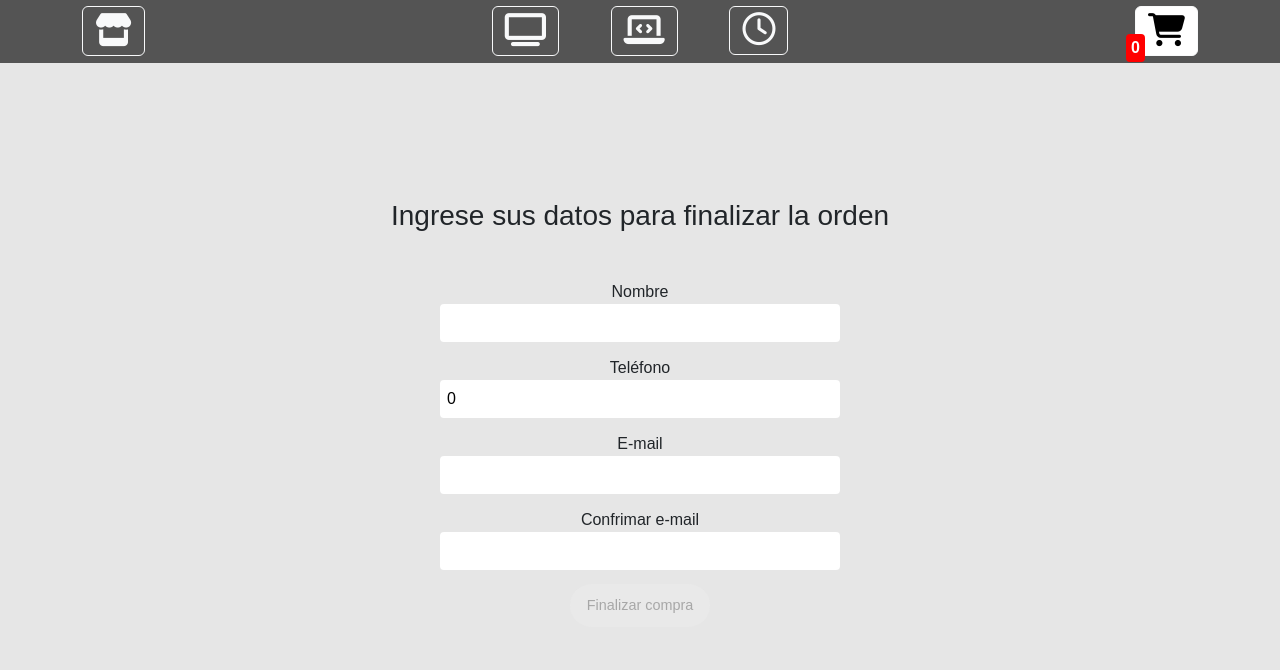
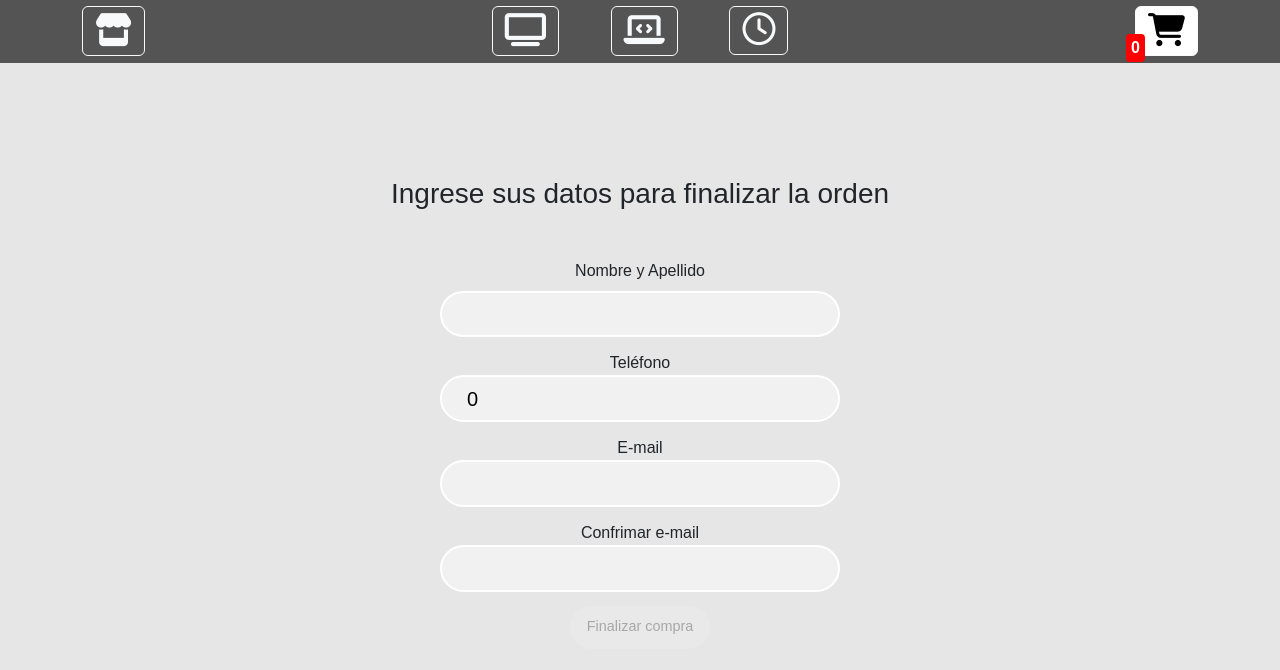
Before and after one commit to Salazarignacio/react, a React (Vite) app: page /cart/checkout in a window 1280 px wide. Shown: the top 670 px of the page. Built offline with nearby package versions, Linux system fonts and the light colour scheme.

Commit message:
formulario

```diff
--- a/src/components/Cart/Cart.jsx
+++ b/src/components/Cart/Cart.jsx
@@ -29,7 +29,7 @@ function Cart() {
         <h3 style={total<1?{display: "none"}:{display:"block"}}>${total}</h3>
 
         <Link disabled={total<1} to={"/cart/checkout"}>
-          <button className="btn-modern" style={total<1?{display: "none"}:{display: "block"}}>Confirmar Compra</button>
+          <button className="btn-modern" style={total<1?{display: "none"}:{textDecoration: "none"}}>Confirmar Compra</button>
         </Link>
       </div>
     </div>
--- a/src/components/Checkout/Checkout.css
+++ b/src/components/Checkout/Checkout.css
@@ -8,9 +8,12 @@
 
 .Checkout input {
     border: none;
-    padding: 5px;
-    border-radius: 4px;
+    padding:  .4rem;
+    padding-left: 25px;
+    border-radius: 40px;
     border: 2px solid white;
+    background-color: rgba(255, 255, 255, 0.411);
+    font-size: 20px;
     width: 400px;
     margin-bottom: 14px;
 }
--- a/src/components/Checkout/Checkout.jsx
+++ b/src/components/Checkout/Checkout.jsx
@@ -14,12 +14,24 @@ function Checkout({
   setMail2,
 }) {
   const [valid, setValid] = useState(false);
+  const [error, setError] = useState(false);
 
   function check(e) {
-     if (mail == mail2 && mail.length > 0) {
-      setValid(true);
-    } else setValid(false); /* poner notificacion que dure poquito */
+    if (mail != mail2) {
+      setError(true);
+    } else if (
+      mail == mail2 &&
+      mail.length > 0 &&
+      name.length > 0 &&
+      phone.length > 0
+    ) {
+      setValid(true); setError(false)
+    } else {
+      setValid(false);
+      setError(false);
+    }
   }
+
   function validation(e) {
     e.preventDefault();
     funcion();
@@ -29,14 +41,19 @@ function Checkout({
     <div className="mh ">
       <h3 className="mb-5">Ingrese sus datos para finalizar la orden</h3>
       <form className="Checkout" onSubmit={funcion2}>
-        <label>Nombre</label>
+        <label className="mb-2">Nombre y Apellido</label>
         <input
           type="text"
           value={name}
+          style={
+            name.length > 0
+              ? { backgroundColor: "white" }
+              : { display: "block" }
+          }
           onChange={(e) => {
             setName(e.target.value);
           }}
-
+          onBlur={() => check()}
           id="name"
         />
         <label>Teléfono</label>
@@ -44,15 +61,26 @@ function Checkout({
           type="number"
           id="phone"
           value={phone}
+          style={
+            phone.length > 0
+              ? { backgroundColor: "white" }
+              : { display: "block" }
+          }
           onChange={(e) => {
             setPhone(e.target.value);
           }}
+          onBlur={() => check()}
         />
         <label>E-mail</label>
         <input
           type="email"
           id="mail"
           value={mail}
+          style={
+            mail.length && mail.includes("@") > 0
+              ? { backgroundColor: "white" }
+              : { display: "block" }
+          }
           onChange={(e) => {
             setMail(e.target.value);
           }}
@@ -63,6 +91,11 @@ function Checkout({
           type="email"
           id="mail2"
           value={mail2}
+          style={
+            mail2.length > 0 && mail2 == mail && mail2.includes("@")
+              ? { backgroundColor: "white" }
+              : { display: "block" }
+          }
           onChange={(e) => setMail2(e.target.value)}
           onBlur={() => check()}
         />
@@ -75,6 +108,7 @@ function Checkout({
           Finalizar compra
         </button>
       </form>
+      {error && <p>El e-mail no coincide con la confirmación</p>}
     </div>
   );
 }
```
Also changed, not shown: src/components/Login/Login.jsx (added).
